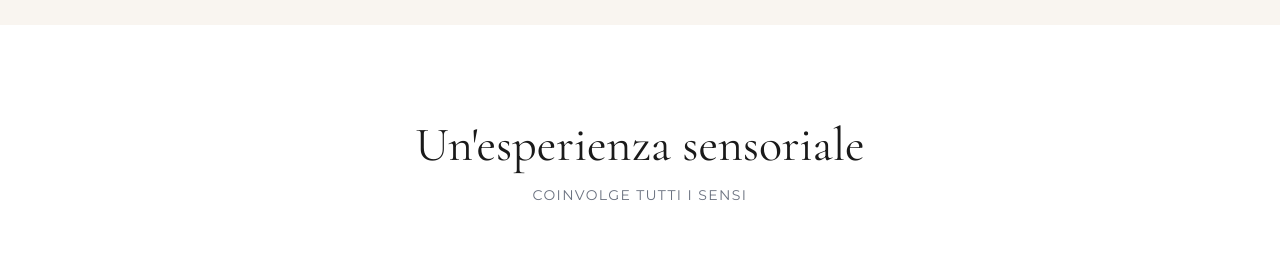
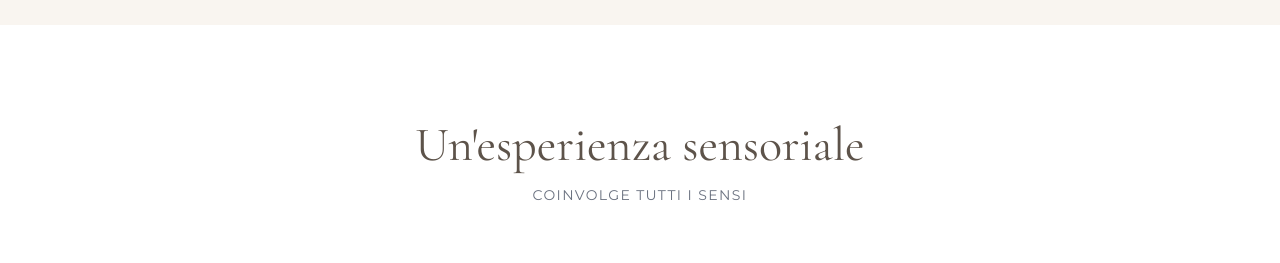
Before and after one commit to lucrezialuce2-max/lanerossi-sito-web, a plain HTML site: page index.html in a window 1280 px wide. Shown: the part 1540-1803 px from the top of the page. Drawn offline with nearby package versions, Linux system fonts and the light colour scheme.

Commit message:
Add files via upload

```diff
--- a/index.html
+++ b/index.html
@@ -282,7 +282,7 @@
     <section id="sensi" class="py-16 md:py-24 bg-white text-lanerossi-dark">
         <div class="container mx-auto px-4 md:px-8">
             <div class="text-center mb-12 md:mb-20 fade-in-section">
-                <h2 class="font-serif text-3xl md:text-5xl mb-4">Un'esperienza sensoriale</h2>
+                <h2 class="font-serif text-3xl md:text-5xl mb-4 text-lanerossi-brown">Un'esperienza sensoriale</h2>
                 <p class="font-sans text-gray-500 uppercase tracking-widest text-xs md:text-sm">Coinvolge tutti i sensi</p>
             </div>
 
```
